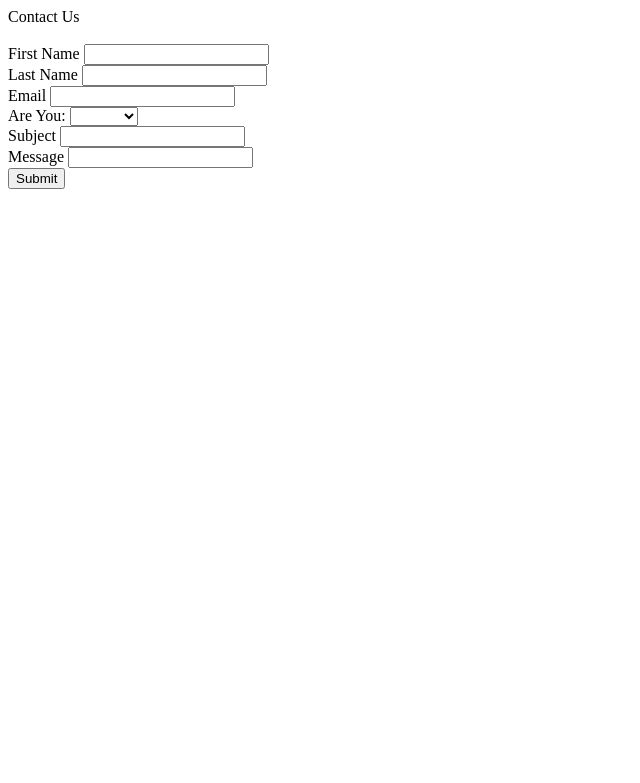
After one commit to andaniel2029/IvyTutoring, a Django app: page /contact/ in a window 1280 px wide. The commit adds this page. Shown: the top 783 px of the page, without its empty margins (0-640 px from the left). Run offline with Django 3.2, Linux system fonts and the light colour scheme.

Commit message:
RegWithEmail/Login/ContactForm

```diff
--- a/IvyTutoring/main/forms.py
+++ b/IvyTutoring/main/forms.py
@@ -6,6 +6,7 @@ from django.contrib.auth.forms import UserCreationForm
 from .models import User
 
 class ParentForm(UserCreationForm):
+	email = forms.EmailField(label='Email', help_text='Email Required')
 	date_birth = forms.DateField(label='Date Of Birth', widget = forms.SelectDateWidget(years=range(1900, (int(timezone.localtime().year)))))
 
 	class Meta:
@@ -15,34 +16,49 @@ class ParentForm(UserCreationForm):
 	def save(self, commit=True):
 		parent = super(ParentForm, self).save(commit=False)
 		parent.user_type = 1
+		parent.is_active = False
 		if commit:
 			parent.save()
 		return parent
 
-class StudentForm(UserCreationForm):
-	date_birth = forms.DateField(label='Date Of Birth', widget = forms.SelectDateWidget(years=range(1900, (int(timezone.localtime().year)))))
+class contactForm(forms.Form):
+	user_choices = [
+	('',''),
+	('parent', 'Parent'),
+	('student', 'Student'),
+	('tutor', 'Tutor')
+	]
+	first_name = forms.CharField(label='First Name', max_length=100)
+	last_name = forms.CharField(label='Last Name', max_length=100)
+	email = forms.EmailField(label='Email')
+	user_type = forms.CharField(label='Are You: ', widget=forms.Select(choices=user_choices))
+	subject = forms.CharField(label='Subject')
+	message = forms.CharField(label='Message')
 
-	class Meta:
-		model = User
-		fields = ['email', 'username', 'password1', 'password2', 'first_name', 'last_name', 'date_birth']
+# class StudentForm(UserCreationForm):
+# 	date_birth = forms.DateField(label='Date Of Birth', widget = forms.SelectDateWidget(years=range(1900, (int(timezone.localtime().year)))))
 
-	def save(self, commit=True):
-		student = super(StudentForm, self).save(commit=False)
-		student.user_type = 1
-		if commit:
-			student.save()
-		return student
+# 	class Meta:
+# 		model = User
+# 		fields = ['email', 'username', 'password1', 'password2', 'first_name', 'last_name', 'date_birth']
 
-class TutorForm(UserCreationForm):
-	date_birth = forms.DateField(label='Date Of Birth', widget = forms.SelectDateWidget(years=range(1900, (int(timezone.localtime().year)))))
+# 	def save(self, commit=True):
+# 		student = super(StudentForm, self).save(commit=False)
+# 		student.user_type = 1
+# 		if commit:
+# 			student.save()
+# 		return student
 
-	class Meta:
-		model = User
-		fields = ['email', 'username', 'password1', 'password2', 'first_name', 'last_name', 'date_birth']
+# class TutorForm(UserCreationForm):
+# 	date_birth = forms.DateField(label='Date Of Birth', widget = forms.SelectDateWidget(years=range(1900, (int(timezone.localtime().year)))))
 
-	def save(self, commit=True):
-		tutor = super(TutorForm, self).save(commit=False)
-		tutor.user_type = 1
-		if commit:
-			tutor.save()
-		return tutor
+# 	class Meta:
+# 		model = User
+# 		fields = ['email', 'username', 'password1', 'password2', 'first_name', 'last_name', 'date_birth']
+
+# 	def save(self, commit=True):
+# 		tutor = super(TutorForm, self).save(commit=False)
+# 		tutor.user_type = 1
+# 		if commit:
+# 			tutor.save()
+# 		return tutor
--- a/IvyTutoring/main/models.py
+++ b/IvyTutoring/main/models.py
@@ -4,3 +4,4 @@ from django.contrib.auth.models import AbstractUser
 class User(AbstractUser):
 	date_birth  = models.DateField(null=True)
 	user_type = models.IntegerField(null=True)
+	email_confirm = models.BooleanField(default=False)
--- /dev/null
+++ b/IvyTutoring/main/templates/main/activate_email.html
@@ -0,0 +1,6 @@
+{% autoescape off %}
+Hi {{ user.username }},
+Please click on the link to confirm your registration,
+http://{{ domain }}{% url 'activate' uidb64=uid token=token %}
+If you think, it's not you, then just ignore this email.
+{% endautoescape %}
--- /dev/null
+++ b/IvyTutoring/main/templates/main/contact.html
@@ -0,0 +1,30 @@
+{% block title %}Contact Us{% endblock %}
+
+
+{% block content %}
+    <form method="POST" class="form-group">
+    {% csrf_token %}
+    {% autoescape off %}
+     <br>
+    {{ form.first_name.label }}
+    {{ form.first_name }}
+    <br>
+    {{ form.last_name.label }}
+    {{ form.last_name }}
+    <br>
+    {{ form.email.label }}
+    {{ form.email }}
+    <br>
+    {{ form.user_type.label }}
+    {{ form.user_type }}
+    <br>
+    {{ form.subject.label }}
+    {{ form.subject }}
+    <br>
+    {{ form.message.label }}
+    {{ form.message }}
+    <br>
+    {% endautoescape %}
+    <button type="submit" class="btn btn-success">Submit</button>
+    </form>
+{% endblock %}
--- a/IvyTutoring/main/templates/main/home.html
+++ b/IvyTutoring/main/templates/main/home.html
@@ -1,4 +1,6 @@
 <h1>Registration</h1>
+<br>
+<a class="btn btn-primary" href="/contact">Contact Us</a>
 <br>
 <a class="btn btn-primary" href="/signup/parent">Parent</a>
 <br>
--- a/IvyTutoring/main/templates/main/parent.html
+++ b/IvyTutoring/main/templates/main/parent.html
@@ -1 +1,3 @@
+<a class="btn btn-primary" href="/logout">Log Out</a>
+<br>
 <h1>Logged In As Parent</h1>
--- a/IvyTutoring/main/urls.py
+++ b/IvyTutoring/main/urls.py
@@ -4,8 +4,10 @@ from main.views import *
 urlpatterns = [
 	path('', HomePage, name='Home Page'),
 	path('signup/parent', ParentReg, name='Parent Registration'),
-	path('signup/student', StudentReg, name='Student Registration'),
-	path('signup/tutor', TutorReg, name='Tutor Registration'),
+	# path('signup/student', StudentReg, name='Student Registration'),
+	# path('signup/tutor', TutorReg, name='Tutor Registration'),
 	path('login/', UserLogin, name='Login'),
-
+	path('logout/', UserLogout, name='logout'),
+	path('contact/', ContactUs, name='contactus'),
+	path('activate/<uidb64>/<token>/',activate, name='activate'),
 ]
--- a/IvyTutoring/main/views.py
+++ b/IvyTutoring/main/views.py
@@ -1,72 +1,90 @@
+from django.contrib.auth import get_user_model
 from django.http import JsonResponse, Http404, HttpResponse
-from django.contrib.auth.models import Group
+from django.contrib.auth.models import User, Group
 from django.shortcuts import render, get_object_or_404, redirect
-from django.contrib.auth import login, authenticate
-from .forms import *
+from django.contrib.sites.shortcuts import get_current_site
+from django.contrib.auth import login, authenticate, logout
+from django.core.mail import send_mail
+from django.utils.encoding import force_bytes
+from django.utils.http import urlsafe_base64_encode, urlsafe_base64_decode
+from django.template.loader import render_to_string
+from django.contrib.auth.tokens import default_token_generator
+from django.core.mail import EmailMessage
+from .forms import ParentForm, contactForm
 import json
+import os
 
 def HomePage(request):
 	return render(request, 'main/home.html')
+
+def addGroup(user):
+	if Group.objects.filter(name='Parent'):
+		group = Group.objects.get(name='Parent')
+		user.groups.add(group)
+	else:
+		Group.objects.create(name='Parent')
+		group = Group.objects.get(name='Parent')
+		user.groups.add(group)
+
+def ContactUs(request):
+	sender = os.getenv('SENDER_EMAIL')
+	receiver = "cr355@njit.edu" # Or Melissa's Email
+	if request.method == 'POST':
+		form = contactForm(request.POST)
+		if form.is_valid():
+			subject = form.cleaned_data.get('subject')
+			first_name = form.cleaned_data.get('first_name')
+			last_name = form.cleaned_data.get('last_name')
+			user_type = form.cleaned_data.get('user_type')
+			email = form.cleaned_data.get('email')
+			message = form.cleaned_data.get('message')
+			content = f"First Name: {first_name}\nLast Name: {last_name}\nEmail: {email}\nUser: {user_type}\nMessage: {message}"
+			email = EmailMessage(subject, content, from_email=sender, to=[receiver])
+			email.send()
+			return HttpResponse('Form Sent')
+	else:
+		form = contactForm()
+		return render(request, 'main/contact.html', {'form': form})
 
 def ParentReg(request):
 	if request.method == 'POST':
 		form = ParentForm(request.POST)
 		if form.is_valid():
 			user = form.save()
-			if Group.objects.filter(name='Parent'):
-				group = Group.objects.get(name='Parent')
-				user.groups.add(group)
-			else:
-				Group.objects.create(name='Parent')
-				group = Group.objects.get(name='Parent')
-				user.groups.add(group)
+			sender = os.getenv('SENDER_EMAIL')
+			receiver = form.cleaned_data.get('email')
+			current_site = get_current_site(request)
+			subject = 'Activate Your Ivy Tutoring Account'
+			message = render_to_string('main/activate_email.html', {
+				'user': user,
+				'domain': current_site.domain,
+				'uid': urlsafe_base64_encode(force_bytes(user.pk)),
+				'token': default_token_generator.make_token(user),
+			})
+			email = EmailMessage(subject, message, from_email=sender, to=[receiver])
+			email.send()
 		else:
 			print(form.errors)
 		return redirect('/login')
 	else:
 		form = ParentForm()
-		context = {'form': form }
-		return render(request, 'main/signup.html', context)
+		return render(request, 'main/signup.html', {'form': form })
 
-def StudentReg(request):
-	if request.method == 'POST':
-		form = StudentForm(request.POST)
-		if form.is_valid():
-			user = form.save()
-			if Group.objects.filter(name='Student'):
-				group = Group.objects.get(name='Student')
-				user.groups.add(group)
-			else:
-				Group.objects.create(name='Student')
-				group = Group.objects.get(name='Student')
-				user.groups.add(group)
-		else:
-			print(form.errors)
-		return HttpResponse("Registered")
+def activate(request, uidb64, token):
+	UserModel = get_user_model()
+	try:
+		uid = urlsafe_base64_decode(uidb64).decode()
+		user = UserModel._default_manager.get(pk=uid)
+	except(TypeError, ValueError, OverflowError, User.DoesNotExist):
+		user = None
+	if user is not None and default_token_generator.check_token(user, token):
+		user.is_active = True
+		user.email_confirm = True
+		addGroup(user)
+		user.save()
+		return HttpResponse('Thank you for your email confirmation. Now you can login your account.')
 	else:
-		form = StudentForm()
-		context = {'form': form }
-		return render(request, 'main/signup.html', context)
-
-def TutorReg(request):
-	if request.method == 'POST':
-		form = TutorForm(request.POST)
-		if form.is_valid():
-			user = form.save()
-			if Group.objects.filter(name='Tutor'):
-				group = Group.objects.get(name='Tutor')
-				user.groups.add(group)
-			else:
-				Group.objects.create(name='Tutor')
-				group = Group.objects.get(name='Tutor')
-				user.groups.add(group)
-		else:
-			print(form.errors)
-		return HttpResponse("Registered")
-	else:
-		form = TutorForm()
-		context = {'form': form }
-		return render(request, 'main/signup.html', context)
+		return HttpResponse('Activation link is invalid!')
 
 def UserLogin(request):
 	if request.method == 'POST':
@@ -77,13 +95,55 @@ def UserLogin(request):
 			if user.user_type == 1:
 				login(request, user)
 				return render(request, 'main/parent.html')
-			elif user.user_type == 2:
-				login(request, user)
-				return render(request, 'main/student.html')
-			elif user.user_type == 3:
-				login(request, user)
-				return render(request, 'main/tutor.html')
+			# elif user.user_type == 2:
+			# 	login(request, user)
+			# 	return render(request, 'main/student.html')
+			# elif user.user_type == 3:
+			# 	login(request, user)
+			# 	return render(request, 'main/tutor.html')
 		else:
 			return render(request, 'main/login.html')
 	else:
 		return render(request, 'main/login.html')
+
+def UserLogout(request):
+    logout(request)
+    return redirect('/login')
+
+# def StudentReg(request):
+# 	if request.method == 'POST':
+# 		form = StudentForm(request.POST)
+# 		if form.is_valid():
+# 			user = form.save()
+# 			if Group.objects.filter(name='Student'):
+# 				group = Group.objects.get(name='Student')
+# 				user.groups.add(group)
+# 			else:
+# 				Group.objects.create(name='Student')
+# 				group = Group.objects.get(name='Student')
+# 				user.groups.add(group)
+# 		else:
+# 			print(form.errors)
+# 		return HttpResponse("Registered")
+# 	else:
+# 		form = StudentForm()
+# 		return render(request, 'main/signup.html', {'form': form })
+
+# def TutorReg(request):
+# 	if request.method == 'POST':
+# 		form = TutorForm(request.POST)
+# 		if form.is_valid():
+# 			user = form.save()
+# 			if Group.objects.filter(name='Tutor'):
+# 				group = Group.objects.get(name='Tutor')
+# 				user.groups.add(group)
+# 			else:
+# 				Group.objects.create(name='Tutor')
+# 				group = Group.objects.get(name='Tutor')
+# 				user.groups.add(group)
+# 		else:
+# 			print(form.errors)
+# 		return HttpResponse("Registered")
+# 	else:
+# 		form = TutorForm()
+# 		return render(request, 'main/signup.html', {'form': form })
```
Also changed, not shown: IvyTutoring/IvyTutoring/settings.py (+15 -1 lines), IvyTutoring/db.sqlite3, IvyTutoring/main/migrations/0003_user_email_confirm.py (added).
